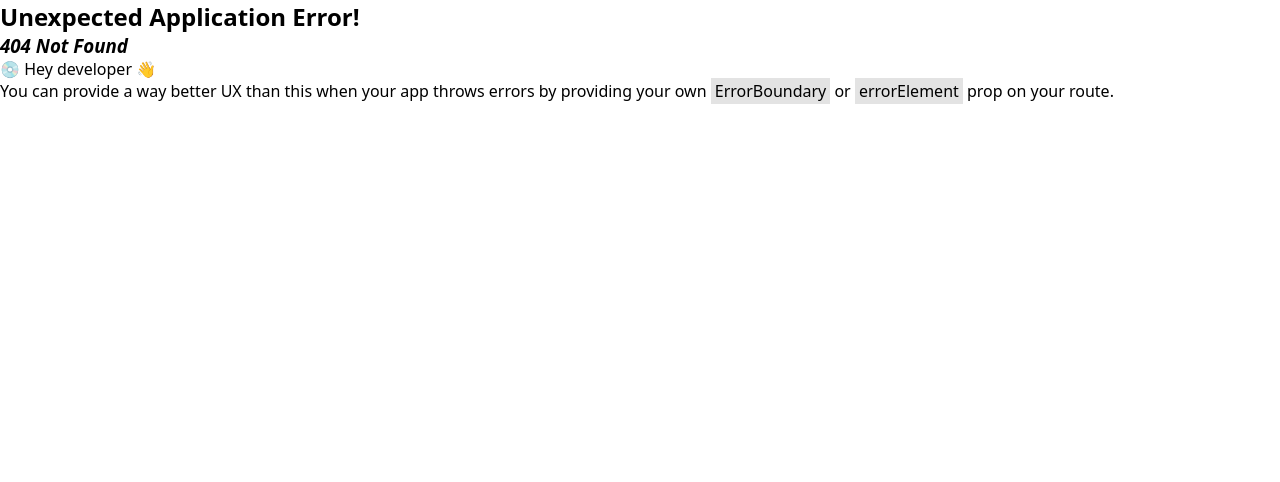
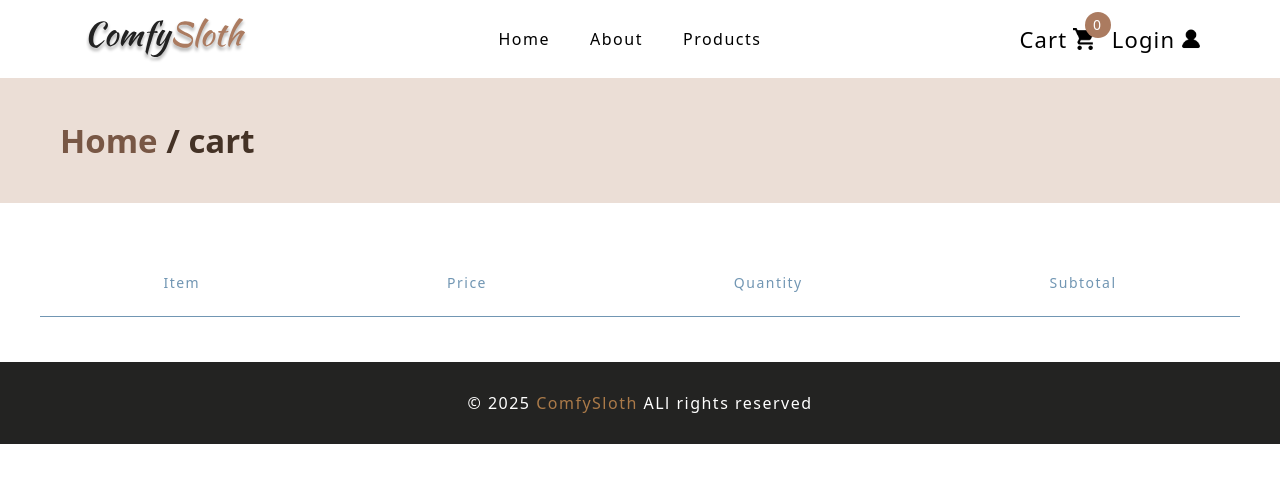
Before and after one commit to Sanjuan1290/ComfySloth, a React (Vite) app: page /cart in a window 1280 px wide. Before the commit this address had no page. Shown: the top 482 px of the page. Built offline with nearby package versions, Linux system fonts and the light colour scheme.

Commit message:
feat: add cart labels

```diff
--- a/src/App.jsx
+++ b/src/App.jsx
@@ -10,6 +10,7 @@ import Home from './Pages/Home'
 import About from './Pages/About'
 import Products from './Pages/Products'
 import Product from './Pages/Product'
+import Cart from './Pages/Cart'
 import Login from './Pages/Login'
 
 import { loader as ProductsLoader } from './Pages/Products'
@@ -23,6 +24,7 @@ const App = () => {
             <Route path='/about' element={<About />}/>
             <Route path='/products' element={<Products />} loader={ProductsLoader}/>
             <Route path='/products/:id' element={<Product />} loader={ProductLoader}/>
+            <Route path='/cart' element={<Cart />} />
             <Route path='/login' element={<Login />} />
         </Route>
     ))
--- /dev/null
+++ b/src/Pages/Cart.jsx
@@ -0,0 +1,38 @@
+
+import { useOutletContext } from 'react-router-dom'
+import HeaderNav from '../components/HeaderNav'
+import { useEffect, useState } from 'react'
+
+export default function Cart(){
+
+    const [isMobile, setIsMobile] = useState(window.innerWidth <= 650 )
+
+    useEffect(()=>{
+        const handleEvent = () => {
+            setIsMobile(window.innerWidth <= 650)
+        }
+
+        window.addEventListener('resize', handleEvent)
+
+        return () => window.removeEventListener('resize', handleEvent)
+    }, [isMobile])
+
+    return(
+
+        <>
+            <HeaderNav navLocation={`cart`}/>
+            <section className="cart_Section">
+                {
+                    isMobile ? '' : <div className="cart-column-labels">
+                        <p>Item</p>
+                        <p>Price</p>
+                        <p>Quantity</p>
+                        <p>Subtotal</p>
+                    </div>
+                }
+
+            </section>
+
+        </>
+    )
+}
--- /dev/null
+++ b/src/componentsStyle/cartStyle.css
@@ -0,0 +1,24 @@
+
+
+.cart_Section{
+    max-width: 1200px;
+    padding: 70px 20px;
+    margin: 0px auto;
+}
+
+.cart-column-labels{
+    position: relative;
+    display: flex;
+    justify-content: space-around;
+    letter-spacing: 1.5px;
+    font-size: 14px;
+    color: rgb(113,150,179);
+}
+.cart-column-labels::after{
+    content: '';
+    position: absolute;
+    height: .5px;
+    width: 100%;
+    bottom: -25px;
+    background-color: rgb(113,150,179);
+}
--- a/src/style.css
+++ b/src/style.css
@@ -16,6 +16,7 @@
 
 @import url('./componentsStyle/loginStyle.css');
 @import url('./componentsStyle/ProductStyle.css');
+@import url('./componentsStyle/cartStyle.css');
 
 
 *{
```
